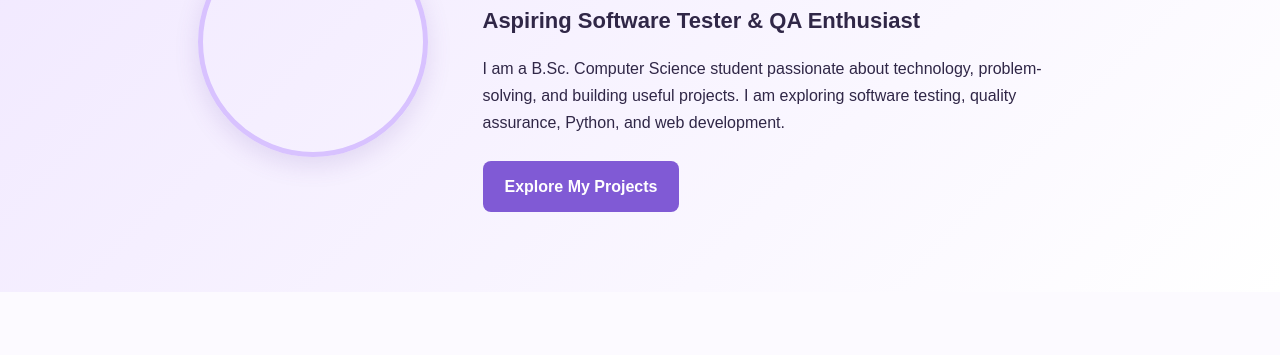
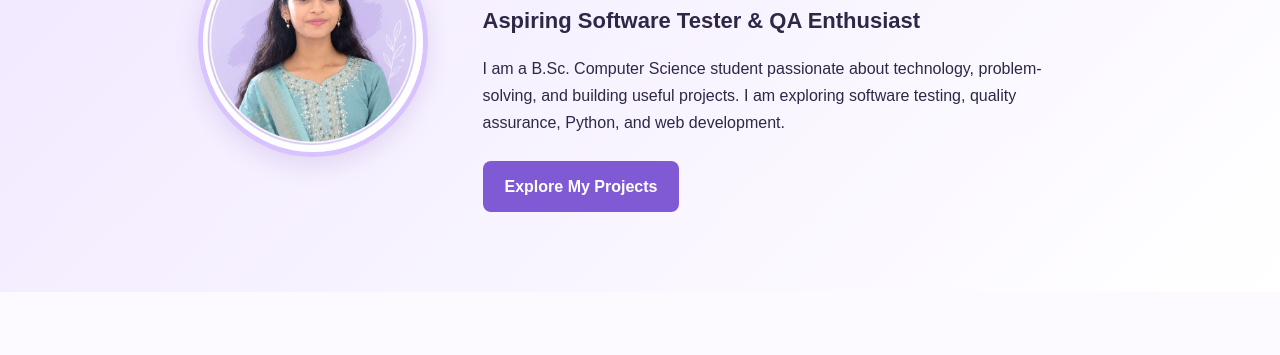
Before and after one commit to madhumithakumaresan2006/OIBSIP, a plain HTML site: page WebDev-L1-PersonalPortfolio/index.html in a window 1280 px wide. Shown: the part 286-641 px from the top of the page. Drawn offline with Linux system fonts and the light colour scheme.

Commit message:
Update index.html

```diff
--- a/WebDev-L1-PersonalPortfolio/index.html
+++ b/WebDev-L1-PersonalPortfolio/index.html
@@ -24,7 +24,7 @@
 
 
 <section class="hero" id="home">
-    <img src="madhu pic.jpeg"
+    <img src="madhu avatar.jpg"
          alt="Madhumitha Kumaresan"
          class="profile-photo">
 
```
